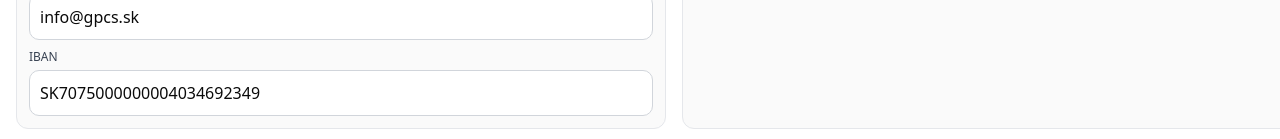
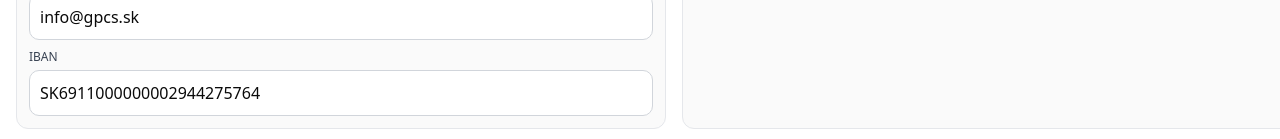
Before and after one commit to BantVegas/gpcs-fe, a React (Vite) app: page /invoices/new in a window 1280 px wide. Shown: the part 661-800 px from the top of the page. Built offline with nearby package versions, Linux system fonts and the light colour scheme; no server answers; sample sign-in values are in the browser's storage.

Commit message:
fix: update IBAN

```diff
--- a/src/pages/InvoiceForm.tsx
+++ b/src/pages/InvoiceForm.tsx
@@ -66,7 +66,7 @@ const DEFAULT_SUPPLIER: Company = {
   country: "Slovensko",
   phone: "+421950889523",
   email: "info@gpcs.sk",
-  iban: "SK7075000000004034692349",
+  iban: "SK6911000000002944275764",
 };
 
 export default function InvoiceForm() {
```
